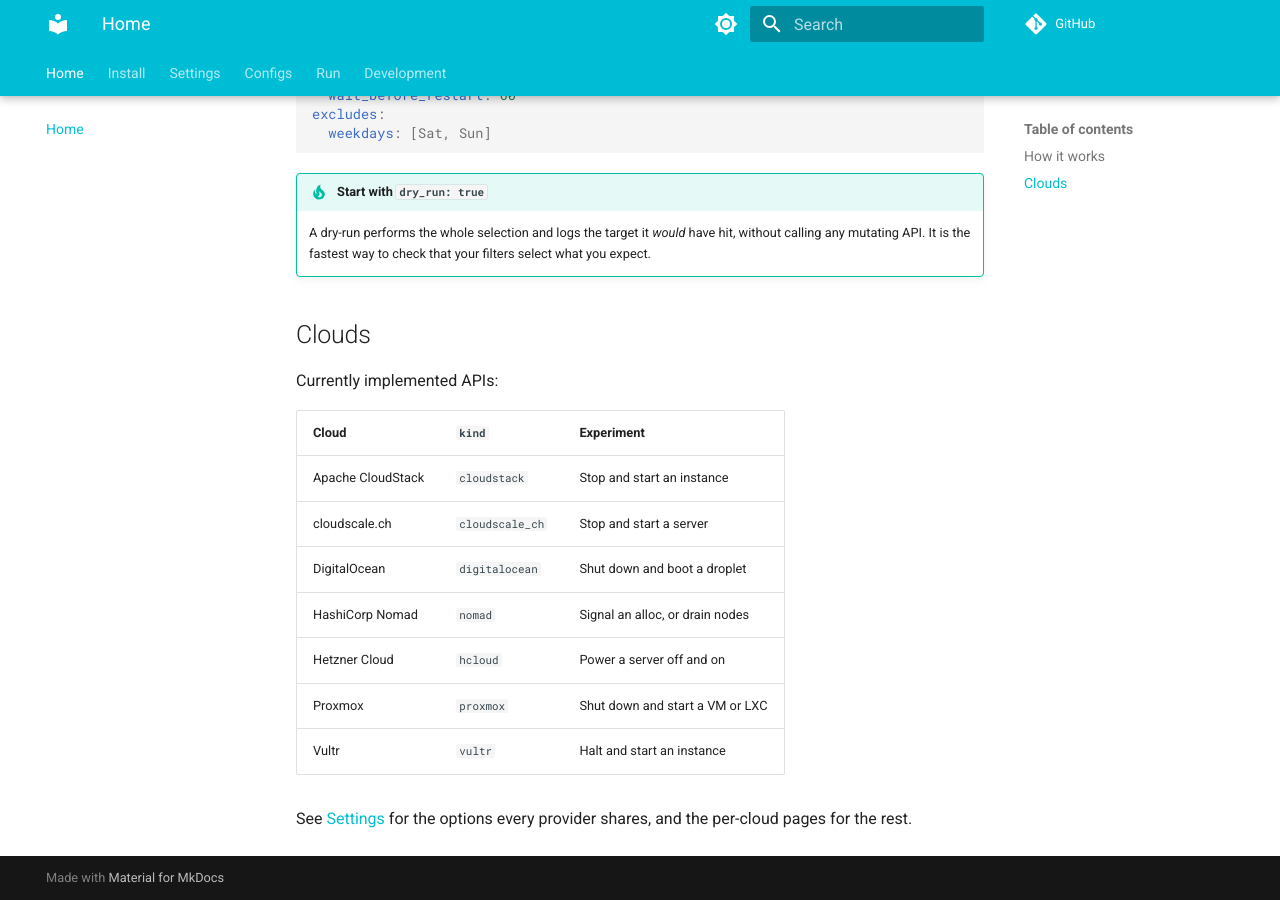
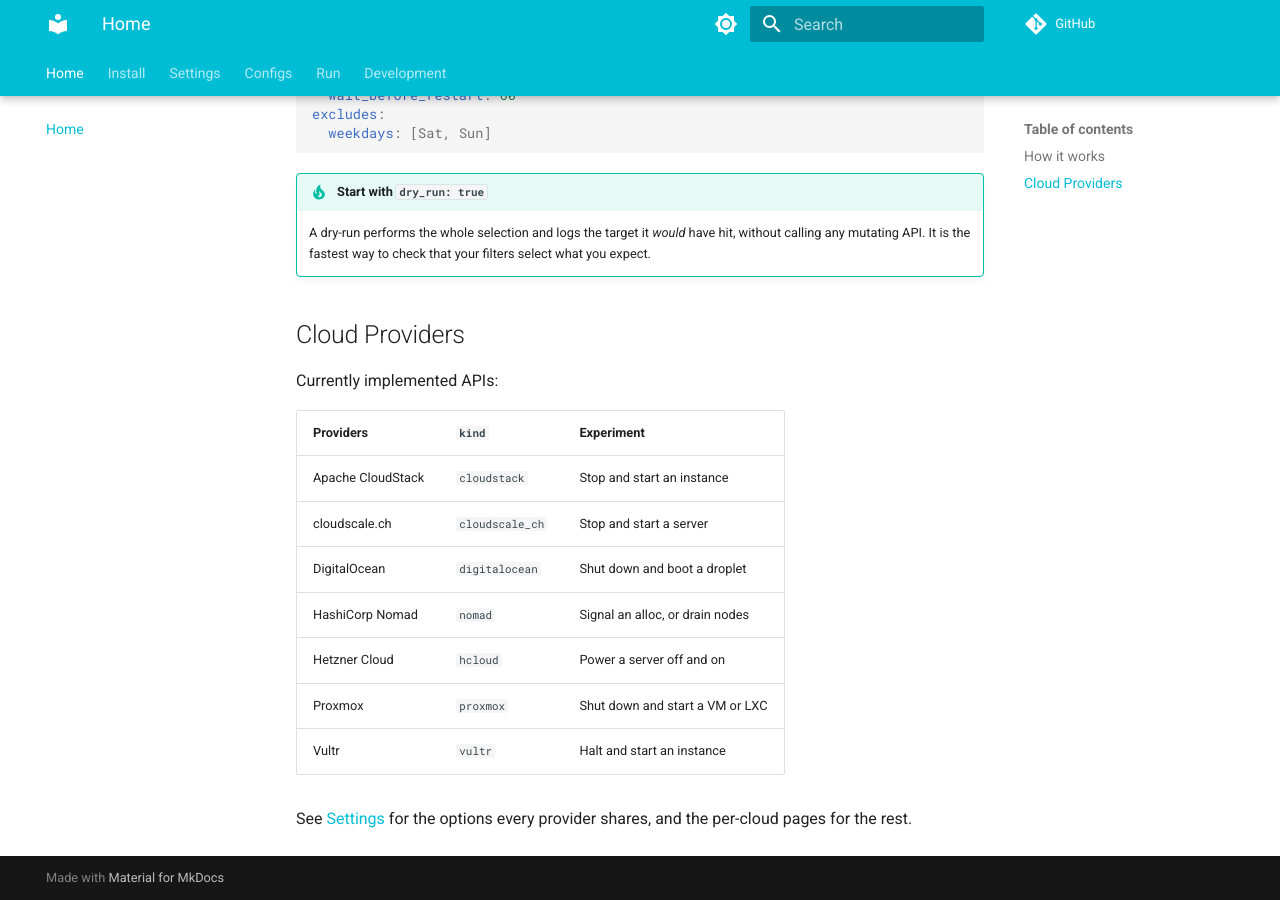
Before and after one commit to ngine-io/chaotic, an MkDocs documentation site: the page built from docs/index.md, in a window 1280 px wide and 900 px high, scrolled down 617 px. Built offline with MkDocs 1.6.1 and Material for MkDocs 9.7.7, drawn with Linux system fonts in a browser that asks for light colours; comment, search, counter and statistics services are not loaded.

Commit message:
docs: clouds -> providers

```diff
--- a/docs/index.md
+++ b/docs/index.md
@@ -32,11 +32,11 @@
     hit, without calling any mutating API. It is the fastest way to check that
     your filters select what you expect.
 
-## Clouds
+## Cloud Providers
 
 Currently implemented APIs:
 
-| Cloud             | `kind`          | Experiment                     |
+| Providers         | `kind`          | Experiment                     |
 | ----------------- | --------------- | ------------------------------ |
 | Apache CloudStack | `cloudstack`    | Stop and start an instance     |
 | cloudscale.ch     | `cloudscale_ch` | Stop and start a server        |
```
